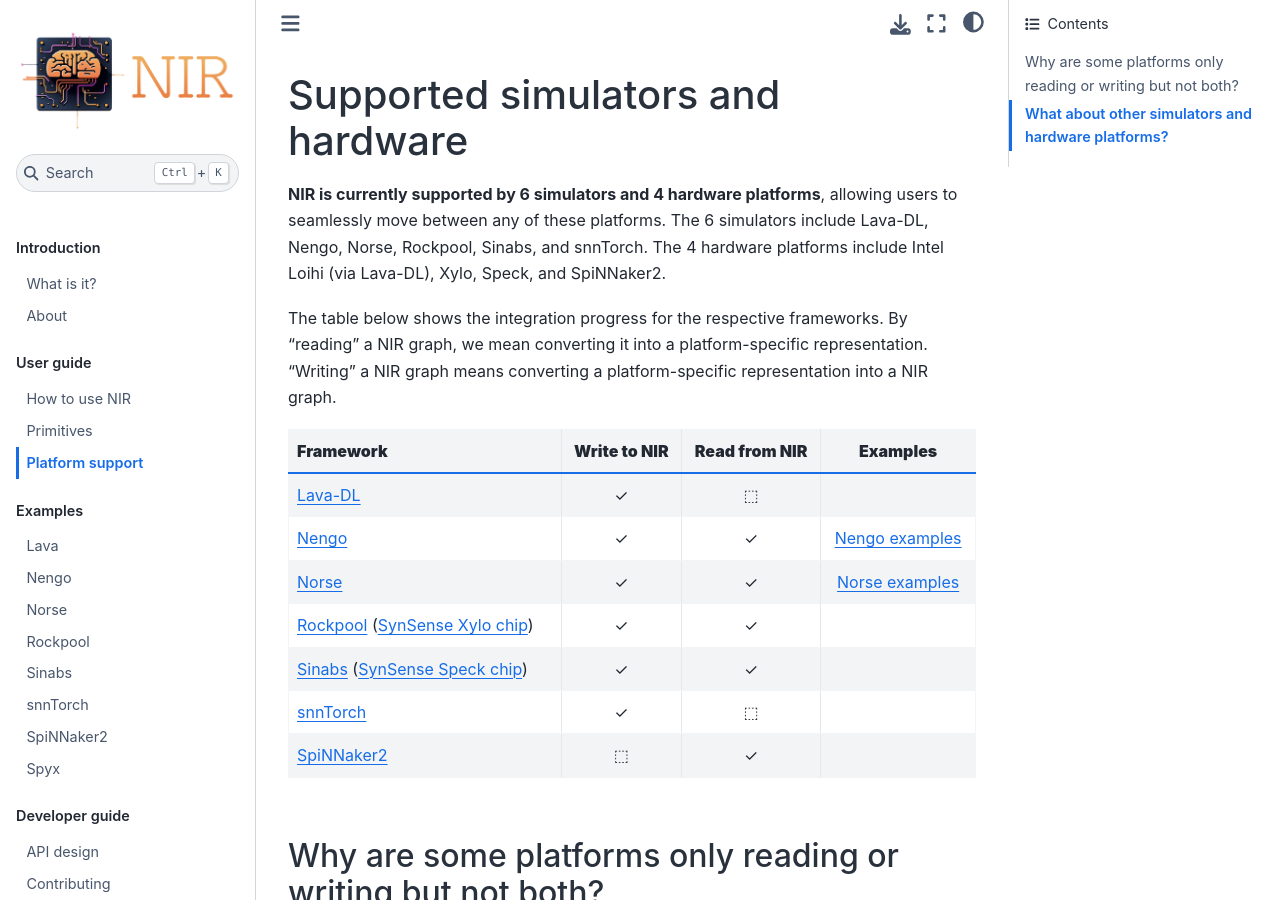
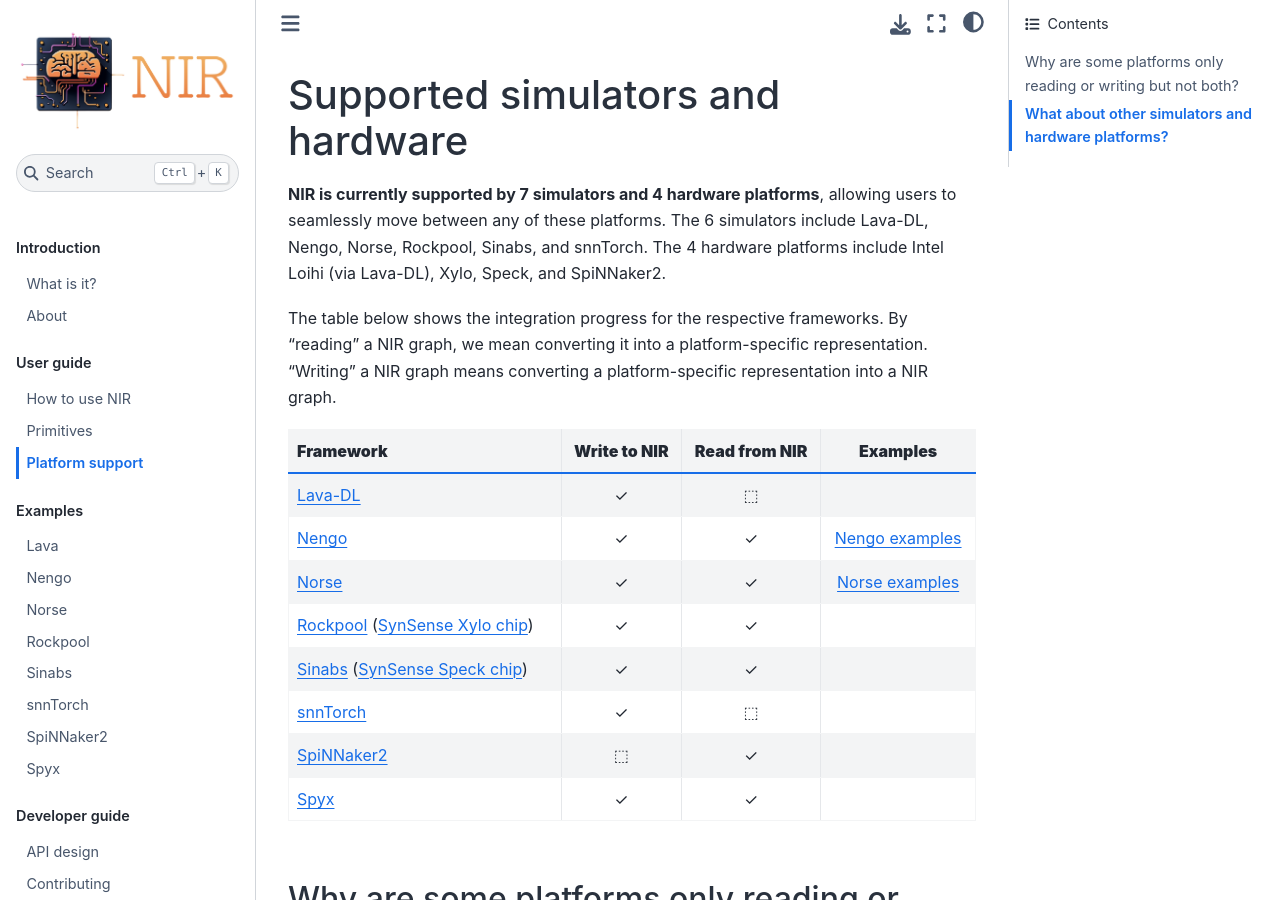
Before and after one commit to neuromorphs/NIR, a Jupyter Book: the page built from docs/source/support.md, in a window 1280 px wide and 900 px high. Built offline with Jupyter Book 1.0.4 settings and Sphinx 7.4.7 and the Sphinx Book theme 1.1.4, drawn with Linux system fonts in a browser that asks for light colours.

Commit message:
Update support.md to include Spyx

```diff
--- a/docs/source/support.md
+++ b/docs/source/support.md
@@ -1,6 +1,6 @@
 # Supported simulators and hardware
 
-**NIR is currently supported by 6 simulators and 4 hardware platforms**, allowing users to seamlessly move between any of these platforms.
+**NIR is currently supported by 7 simulators and 4 hardware platforms**, allowing users to seamlessly move between any of these platforms.
 The 6 simulators include Lava-DL, Nengo, Norse, Rockpool, Sinabs, and snnTorch.
 The 4 hardware platforms include Intel Loihi (via Lava-DL), Xylo, Speck, and SpiNNaker2.
 
@@ -17,6 +17,7 @@
 | [Sinabs](https://sinabs.readthedocs.io) ([SynSense Speck chip](https://www.synsense.ai/products/speck-2/)) | ✓ | ✓ |
 | [snnTorch](https://github.com/jeshraghian/snntorch/) | ✓ | ⬚ |
 | [SpiNNaker2](https://spinncloud.com/portfolio/spinnaker2/) | ⬚ | ✓ |
+| [Spyx](https://github.com/kmheckel/spyx) | ✓ | ✓ |
 
 ## Why are some platforms only reading or writing but not both?
 Some platforms support both reading and writing, but in other cases it does not make sense to both read *and* write NIR graphs.
```
